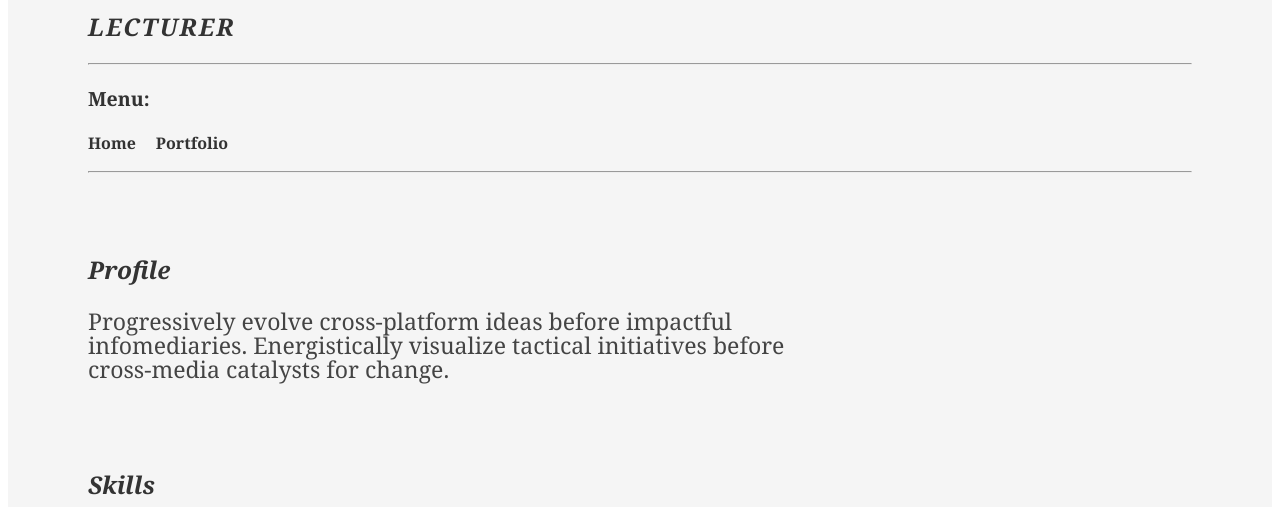
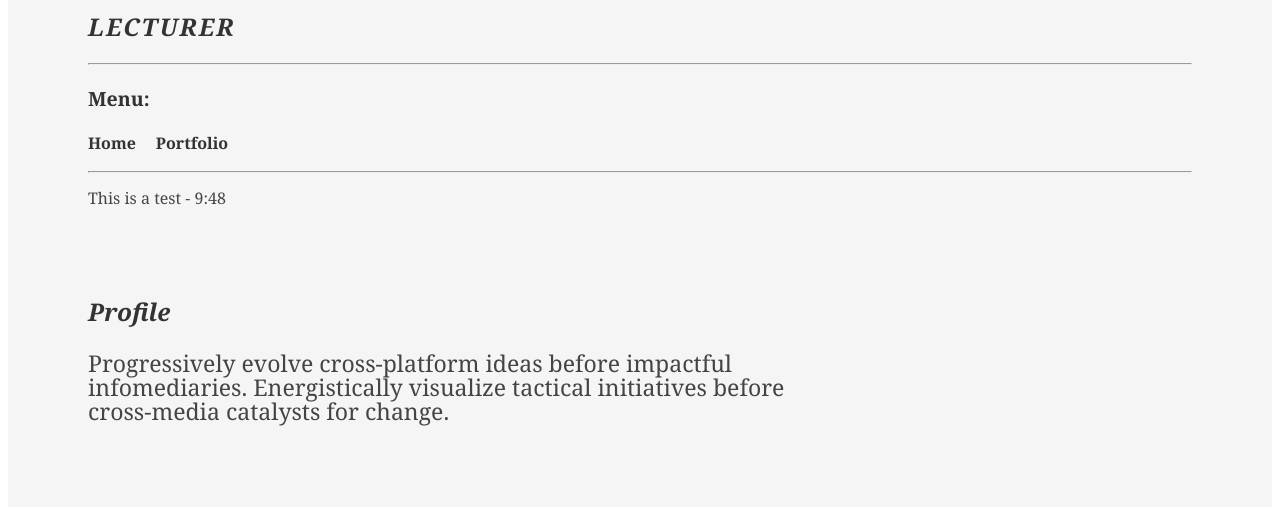
Before and after one commit to rmlecturer/cv, a plain HTML site: page index.html in a window 1280 px wide. Shown: the part 225-732 px from the top of the page. Drawn offline with Linux system fonts and the light colour scheme.

Commit message:
Update index.html
added a test message to index

```diff
--- a/index.html
+++ b/index.html
@@ -25,6 +25,7 @@
 							<hr>
                         </nav>
                     </div>
+			<p>This is a test - 9:48</p>
 
                 </div>
             </div>
```
